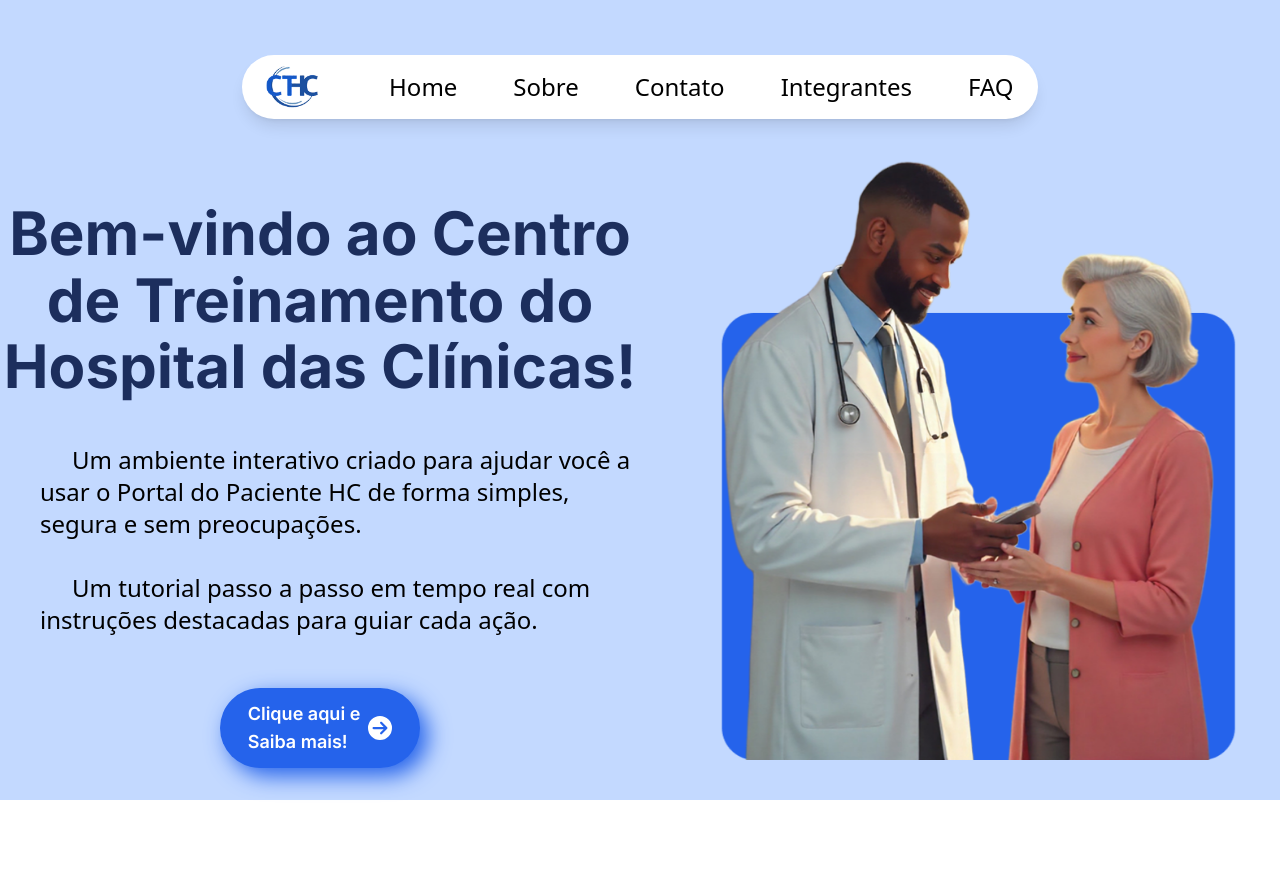
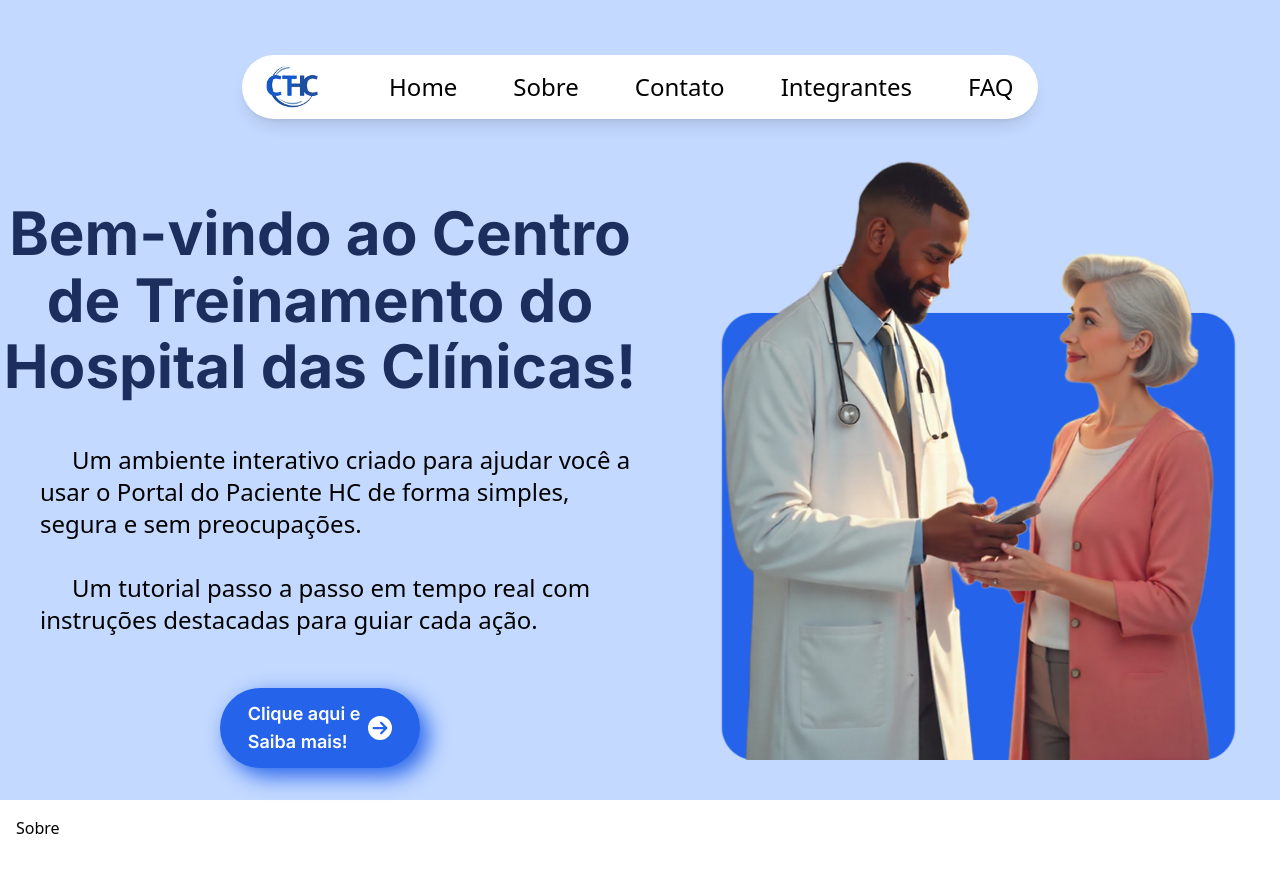
Before and after one commit to BSM-Challenge/ct-hc, a React (Vite) app: page / in a window 1280 px wide. Shown: the top 872 px of the page. Before the commit the page ends 800 px from the top, so only its background shows below. Built offline with nearby package versions, Linux system fonts and the light colour scheme; a web font is replaced by a local one.

Commit message:
Adicionado a página de sobre ainda está em construção

```diff
--- a/src/components/Main/index.tsx
+++ b/src/components/Main/index.tsx
@@ -1,10 +1,14 @@
+import SectionSobre from "../Section-Sobre";
 import SectionWelcome from "../Section-Welcome";
 
 export default function Main() {
     return (
         <main>
-            <div className="bg-[var(--light-blue)] h-screen">
+            <div id="home" className="bg-[var(--light-blue)] h-screen">
                 <SectionWelcome />
+            </div>
+            <div id="sobre" className="bg-[var(--color-white)] h-screen p-4">
+                <SectionSobre />
             </div>
         </main>
     )
```
